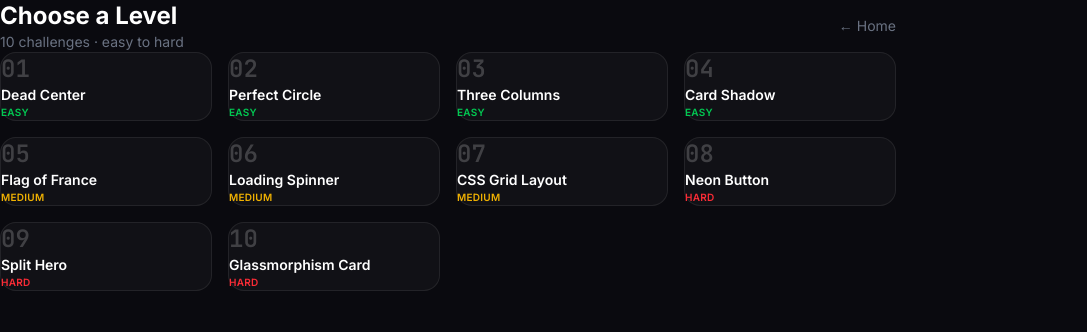
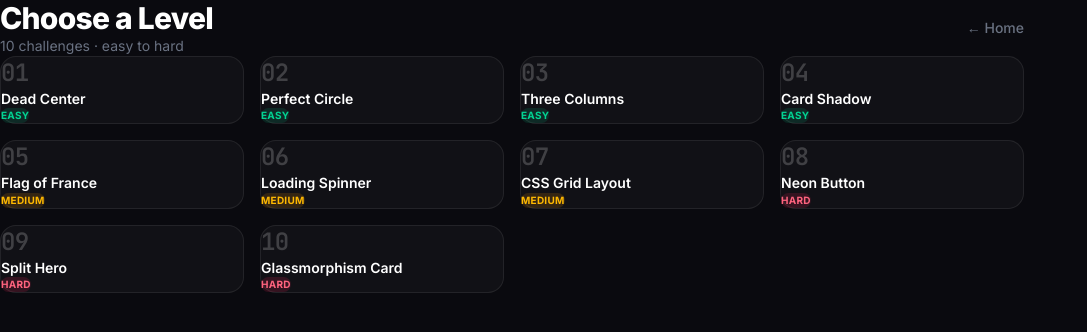
Before and after one commit to Raghavtripathii/css-battle-arena, a React (Vite) app: page / in a window 1280 px wide. Both pictures are taken after a click on the button "Start Playing →". Shown: the top 332 px of the page, without its empty margins (0-1087 px from the left). Built offline with nearby package versions, Linux system fonts and the light colour scheme.

Commit message:
redesign: rebuild home, level-select, and failed screens with consistent spacing scale and clearer hierarchy

```diff
--- a/src/App.tsx
+++ b/src/App.tsx
@@ -9,14 +9,19 @@ import { LEVELS } from './data/levels'
 import type { GameAction } from './types'
 
 const fade = {
-  initial:  { opacity: 0 },
-  animate:  { opacity: 1, transition: { duration: 0.3 } },
-  exit:     { opacity: 0, transition: { duration: 0.2 } },
+  initial: { opacity: 0 },
+  animate: { opacity: 1, transition: { duration: 0.3 } },
+  exit:    { opacity: 0, transition: { duration: 0.2 } },
+}
+
+const DIFFICULTY_STYLES: Record<string, string> = {
+  easy:   'bg-emerald-500/15 text-emerald-400',
+  medium: 'bg-amber-500/15 text-amber-400',
+  hard:   'bg-rose-500/15 text-rose-400',
 }
 
 export default function App() {
   const [state, dispatch] = useGameReducer()
-
   const currentLevel = LEVELS.find(l => l.id === state.currentLevelId)
 
   return (
@@ -26,54 +31,61 @@ export default function App() {
 
           {state.screen === 'home' && (
             <motion.div key="home" {...fade}
-              className="min-h-screen flex flex-col items-center justify-center text-center px-6 py-16"
+              className="relative min-h-screen flex flex-col items-center justify-center text-center px-6 py-20"
             >
               <div className="fixed inset-0 pointer-events-none"
                 style={{ background: 'radial-gradient(ellipse 60% 40% at 50% -5%, rgba(124,106,247,0.18) 0%, transparent 65%)' }}
               />
+
               <motion.div initial={{ scale: 0.7, opacity: 0 }} animate={{ scale: 1, opacity: 1 }}
                 transition={{ delay: 0.1, duration: 0.5 }} className="text-7xl mb-8 relative z-10">
                 ⚔️
               </motion.div>
+
               <motion.h1 initial={{ opacity: 0, y: 20 }} animate={{ opacity: 1, y: 0 }}
                 transition={{ delay: 0.2 }}
-                className="text-5xl font-extrabold tracking-tight mb-6 relative z-10"
+                className="text-5xl sm:text-6xl font-extrabold tracking-tight mb-5 relative z-10"
                 style={{ background: 'linear-gradient(135deg, #f0f0f8 20%, #7c6af7)', WebkitBackgroundClip: 'text', WebkitTextFillColor: 'transparent' }}
               >
                 CSS Battle Arena
               </motion.h1>
+
               <motion.p initial={{ opacity: 0, y: 16 }} animate={{ opacity: 1, y: 0 }}
                 transition={{ delay: 0.3 }}
-                className="text-gray-400 text-lg max-w-md mb-14 leading-relaxed relative z-10">
+                className="text-gray-400 text-lg max-w-md mb-12 leading-relaxed relative z-10">
                 Match target designs by writing CSS.
                 Scored by pixel-perfect comparison — not guesswork.
               </motion.p>
+
               <motion.button initial={{ opacity: 0, y: 12 }} animate={{ opacity: 1, y: 0 }}
+                whileHover={{ scale: 1.03 }} whileTap={{ scale: 0.98 }}
                 transition={{ delay: 0.4 }}
                 onClick={() => dispatch({ type: 'GO_LEVEL_SELECT' })}
-                className="px-16 py-6 bg-purple-600 hover:bg-purple-500 text-white font-bold text-2xl rounded-2xl transition-colors relative z-10"
-                style={{ boxShadow: '0 0 40px rgba(124,106,247,0.35)' }}>
-                Start Playing →
+                className="inline-flex items-center gap-2.5 px-10 py-4 bg-gradient-to-r from-purple-600 to-indigo-600 hover:from-purple-500 hover:to-indigo-500 text-white font-semibold text-lg rounded-full transition-all relative z-10"
+                style={{ boxShadow: '0 8px 30px rgba(124,106,247,0.4)' }}>
+                Start Playing
+                <span aria-hidden="true">→</span>
               </motion.button>
             </motion.div>
           )}
 
           {state.screen === 'levelSelect' && (
-            <motion.div key="levelSelect" {...fade} className="min-h-screen px-8 py-12">
-              <div className="max-w-4xl mx-auto">
-                <div className="flex items-center justify-between mb-8">
+            <motion.div key="levelSelect" {...fade} className="min-h-screen px-6 sm:px-10 py-14">
+              <div className="max-w-5xl mx-auto">
+
+                <div className="flex items-center justify-between mb-10">
                   <div>
-                    <h2 className="text-2xl font-bold mb-1">Choose a Level</h2>
+                    <h2 className="text-3xl font-extrabold tracking-tight mb-1.5">Choose a Level</h2>
                     <p className="text-gray-500 text-sm">10 challenges · easy to hard</p>
                   </div>
                   <button onClick={() => dispatch({ type: 'GO_HOME' })}
-                    className="text-gray-500 hover:text-gray-300 text-sm transition-colors px-3 py-2">
+                    className="text-gray-500 hover:text-gray-300 text-sm font-medium transition-colors px-4 py-2 rounded-lg hover:bg-white/[0.04]">
                     ← Home
                   </button>
                 </div>
 
-                {/* only shows after first completion */}
-                <div className="mb-8">
+                {/* only renders once the player has completed at least one level */}
+                <div className="mb-10">
                   <ProgressStats />
                 </div>
 
@@ -102,19 +114,19 @@ export default function App() {
           )}
 
           {state.screen === 'failed' && (
-            <motion.div key="failed" {...fade} className="min-h-screen flex items-center justify-center px-6 py-12">
+            <motion.div key="failed" {...fade} className="min-h-screen flex items-center justify-center px-6 py-14">
               <div className="text-center max-w-md w-full">
                 <div className="text-6xl mb-6">⏰</div>
-                <h2 className="text-3xl font-extrabold mb-3">Time's Up</h2>
+                <h2 className="text-3xl font-extrabold tracking-tight mb-3">Time's Up</h2>
                 <p className="text-gray-400 mb-3">You reached</p>
-                <div className="text-5xl font-black text-red-400 mb-10">{state.score}%</div>
+                <div className="text-6xl font-black text-rose-400 mb-12 tabular-nums">{state.score}%</div>
                 <div className="flex gap-4 justify-center">
                   <button onClick={() => dispatch({ type: 'RETRY_LEVEL' })}
-                    className="px-6 py-3 bg-purple-600 hover:bg-purple-500 text-white font-semibold rounded-xl transition-colors">
+                    className="px-7 py-3.5 bg-purple-600 hover:bg-purple-500 text-white font-semibold rounded-xl transition-colors">
                     Try Again
                   </button>
                   <button onClick={() => dispatch({ type: 'GO_LEVEL_SELECT' })}
-                    className="px-6 py-3 border border-white/15 text-gray-300 hover:text-white font-semibold rounded-xl transition-colors">
+                    className="px-7 py-3.5 border border-white/15 text-gray-300 hover:text-white font-semibold rounded-xl transition-colors">
                     Level Select
                   </button>
                 </div>
@@ -137,30 +149,36 @@ function LevelGrid({ dispatch }: { dispatch: React.Dispatch<GameAction> }) {
         return (
           <motion.button key={level.id}
             initial={{ opacity: 0, y: 16 }} animate={{ opacity: 1, y: 0 }}
+            whileHover={{ y: -2 }}
             transition={{ delay: i * 0.04 }}
             onClick={() => dispatch({ type: 'START_LEVEL', levelId: level.id })}
             className="text-left p-5 rounded-2xl border border-white/[0.08] bg-white/[0.03] hover:bg-white/[0.06] hover:border-purple-500/40 transition-all group"
           >
             <div className="flex items-start justify-between mb-4">
-              <span className="text-2xl font-black text-white/20 font-mono">{String(level.id).padStart(2, '0')}</span>
+              <span className="text-2xl font-black text-white/20 font-mono tracking-tight">
+                {String(level.id).padStart(2, '0')}
+              </span>
               {completed && (
-                <span className="text-[10px] px-2.5 py-1 rounded-full bg-green-500/15 text-green-400 font-semibold">✓ Done</span>
+                <span className="text-[10px] px-2.5 py-1 rounded-full bg-emerald-500/15 text-emerald-400 font-semibold">
+                  ✓ Done
+                </span>
               )}
             </div>
-            <div className="font-semibold text-sm text-white mb-2 group-hover:text-purple-300 transition-colors">
+
+            <div className="font-semibold text-sm text-white mb-3 leading-snug group-hover:text-purple-300 transition-colors">
               {level.title}
             </div>
-            <div className={`text-[10px] font-semibold uppercase tracking-wide mb-4 ${
-              level.difficulty === 'easy' ? 'text-green-500' :
-              level.difficulty === 'medium' ? 'text-yellow-500' : 'text-red-500'
-            }`}>
-              {level.difficulty}
+
+            <div className="flex items-center justify-between">
+              <span className={`text-[10px] font-bold uppercase tracking-wide px-2 py-0.5 rounded-full ${DIFFICULTY_STYLES[level.difficulty]}`}>
+                {level.difficulty}
+              </span>
+              {best > 0 && (
+                <span className="text-[11px] text-gray-600 font-mono">
+                  {best}%
+                </span>
+              )}
             </div>
-            {best > 0 && (
-              <div className="text-[11px] text-gray-600 font-mono">
-                Best: <span className="text-gray-400">{best}%</span>
-              </div>
-            )}
           </motion.button>
         )
       })}
```
